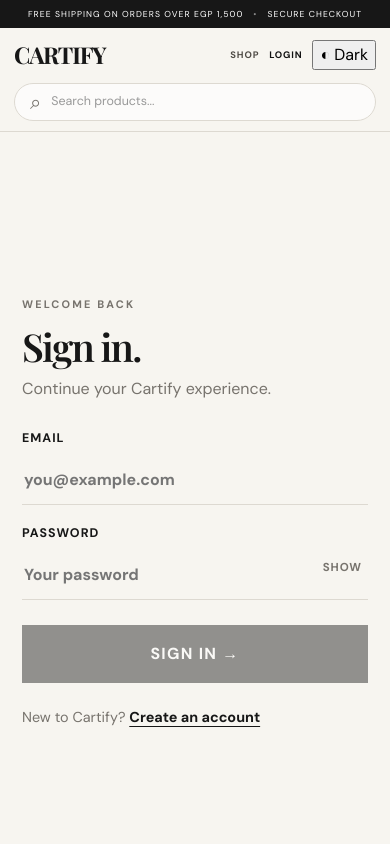
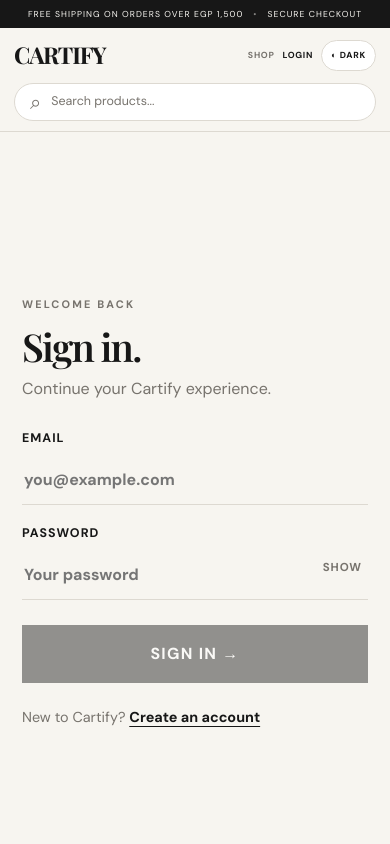
Before and after one commit to ToPaK1/Cartify, an Angular app in the folder frontend/: page /login in a window 390 px wide. Shown: the top 844 px of the page. Built offline with nearby package versions, Linux system fonts and the light colour scheme.

Commit message:
style: improve responsive navbar and dark theme

```diff
--- a/frontend/src/app/shared/navbar/navbar.css
+++ b/frontend/src/app/shared/navbar/navbar.css
@@ -1,5 +1,5 @@
-.nav-wrap{position:sticky;top:0;z-index:100;background:rgba(247,245,240,.92);backdrop-filter:blur(20px);border-bottom:1px solid var(--line)}
-.announcement{height:30px;background:var(--ink);color:#fff;display:flex;align-items:center;justify-content:center;gap:10px;font-size:.62rem;letter-spacing:.12em;text-transform:uppercase}.announcement span{opacity:.5}
-.navbar{height:78px;display:grid;grid-template-columns:1fr minmax(240px,430px) 1fr;align-items:center;gap:28px}.brand{font-family:'Playfair Display',serif;font-size:1.75rem;font-weight:700;letter-spacing:-.05em;text-decoration:none}.links{display:flex;align-items:center;justify-content:flex-end;gap:22px}.links a,.user-btn{padding:8px 0;color:#4f4b45;text-decoration:none;background:none;border:0;font-size:.72rem;font-weight:700;letter-spacing:.09em;text-transform:uppercase;cursor:pointer;white-space:nowrap}.links a:hover,.links .active{color:#111}.icon-link span{font-size:.95rem;margin-left:5px}.nav-cta{padding:11px 17px!important;background:var(--ink)!important;color:#fff!important;border-radius:999px}.user-btn{font-size:.68rem}.search{height:42px;border:1px solid var(--line);border-radius:999px;background:rgba(255,255,255,.65);display:flex;align-items:center;padding:0 15px;transition:border-color .25s,box-shadow .25s}.search:focus-within{border-color:#aaa;box-shadow:0 6px 20px rgba(0,0,0,.05)}.search span{font-size:1.25rem;line-height:1;margin-right:8px;color:var(--muted)}.search input{border:0;outline:0;background:transparent;width:100%;font-size:.78rem;color:var(--ink)}.search input::placeholder{color:#999}
-@media(max-width:1000px){.navbar{grid-template-columns:auto 1fr auto;gap:18px}.links{gap:14px}.links a:nth-child(3){display:none}}
-@media(max-width:700px){.announcement{font-size:.54rem;height:28px}.navbar{height:auto;min-height:72px;grid-template-columns:auto 1fr;gap:10px;padding:10px 0}.search{grid-column:1/-1;grid-row:2;height:38px;order:3}.links{gap:10px}.links a:nth-child(3),.user-btn{display:none}.links a,.nav-cta{font-size:.59rem}.nav-cta{padding:9px 11px!important}.brand{font-size:1.45rem}}
+.nav-wrap{position:sticky;top:0;z-index:100;background:color-mix(in srgb,var(--paper) 92%,transparent);backdrop-filter:blur(20px);border-bottom:1px solid var(--line)}
+.announcement{height:30px;background:var(--ink);color:var(--paper);display:flex;align-items:center;justify-content:center;gap:10px;font-size:.62rem;letter-spacing:.12em;text-transform:uppercase}.announcement span{opacity:.5}
+.navbar{height:78px;display:grid;grid-template-columns:1fr minmax(240px,430px) 1fr;align-items:center;gap:28px}.brand{font-family:'Playfair Display',serif;font-size:1.75rem;font-weight:700;letter-spacing:-.05em;text-decoration:none}.links{display:flex;align-items:center;justify-content:flex-end;gap:18px}.links a,.user-btn,.theme-btn{padding:8px 0;color:var(--muted);text-decoration:none;background:none;border:0;font-size:.68rem;font-weight:700;letter-spacing:.08em;text-transform:uppercase;cursor:pointer;white-space:nowrap}.links a:hover,.links .active{color:var(--ink)}.icon-link span{font-size:.95rem;margin-left:5px}.nav-cta{padding:11px 17px!important;background:var(--ink)!important;color:var(--paper)!important;border-radius:999px}.user-btn{font-size:.62rem}.theme-btn{border:1px solid var(--line);padding:9px 12px;border-radius:999px;color:var(--ink);background:var(--card)}.theme-btn:hover{border-color:var(--accent);transform:translateY(-1px)}.search{height:42px;border:1px solid var(--line);border-radius:999px;background:var(--input);display:flex;align-items:center;padding:0 15px;transition:border-color .25s,box-shadow .25s}.search:focus-within{border-color:var(--accent);box-shadow:0 6px 20px rgba(0,0,0,.08)}.search span{font-size:1.25rem;line-height:1;margin-right:8px;color:var(--muted)}.search input{border:0;outline:0;background:transparent;width:100%;font-size:.78rem;color:var(--ink)}.search input::placeholder{color:var(--muted)}
+@media(max-width:1100px){.navbar{grid-template-columns:auto 1fr auto;gap:18px}.links{gap:10px}.links .user-btn{display:none}.links a:nth-child(3){display:none}}
+@media(max-width:700px){.announcement{font-size:.54rem;height:28px}.navbar{height:auto;min-height:72px;grid-template-columns:auto 1fr;gap:10px;padding:10px 0}.search{grid-column:1/-1;grid-row:2;height:38px;order:3}.links{gap:8px}.links a:nth-child(3),.user-btn{display:none}.links a,.nav-cta,.theme-btn{font-size:.55rem}.nav-cta{padding:9px 10px!important}.theme-btn{padding:8px 9px}.brand{font-size:1.45rem}}
```
